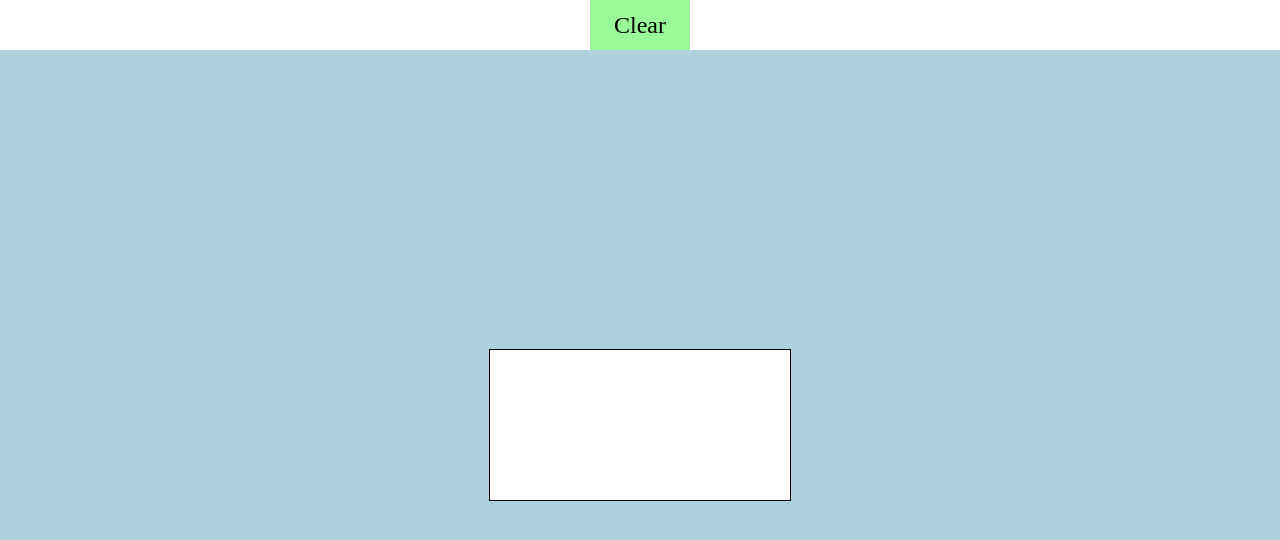
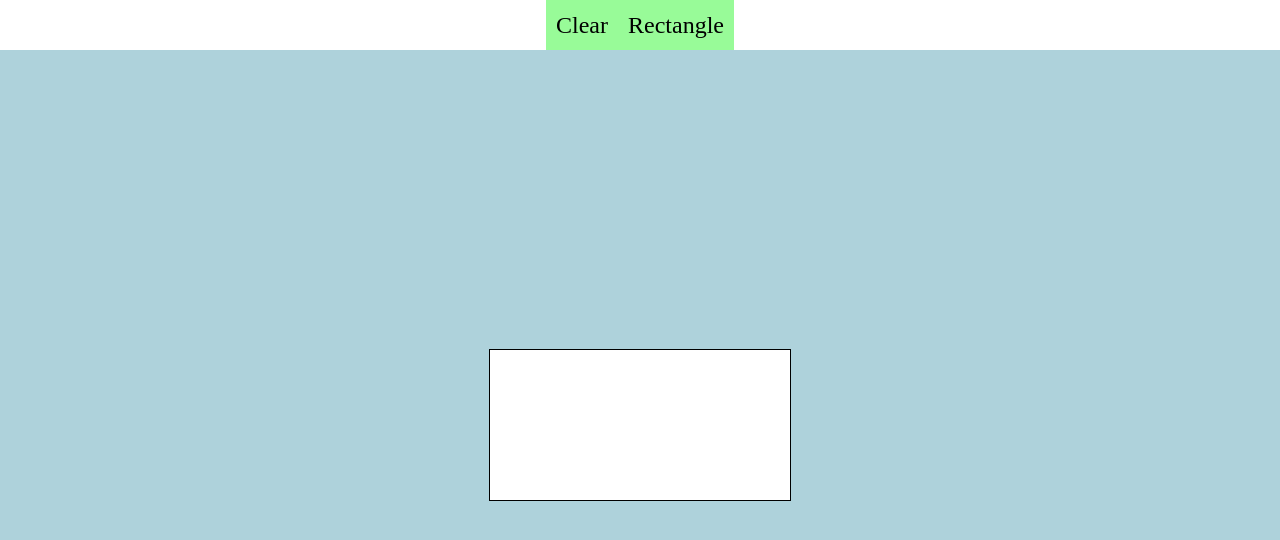
Before and after one commit to ZiKT1229/painter, a plain HTML site: page index.html in a window 1280 px wide. Drawn offline with Linux system fonts and the light colour scheme.

Commit message:
增加 rectangle button

```diff
--- a/index.html
+++ b/index.html
@@ -11,6 +11,7 @@
 <body>
   <header id="option">
     <nav class="option-btn">Clear</nav>
+    <nav class="option-btn">Rectangle</nav>
   </header>
   <canvas id="app"></canvas>
   <script src="./app.js"></script>
--- a/style.css
+++ b/style.css
@@ -12,17 +12,21 @@ body {
   height: 50px;
   background: white;
   display: flex;
-  justify-content: space-around;
+  justify-content: center;
 }
 
 .option-btn {
   height: 100%;
-  width: 100px;
+  padding: 0 10px;
   text-align: center;
   line-height: 50px;
   font-size: 24px;
   background: palegreen;
   cursor: pointer;
+}
+
+.option-btn:hover {
+  background: rgb(110, 255, 110);
 }
 
 #app {
```
